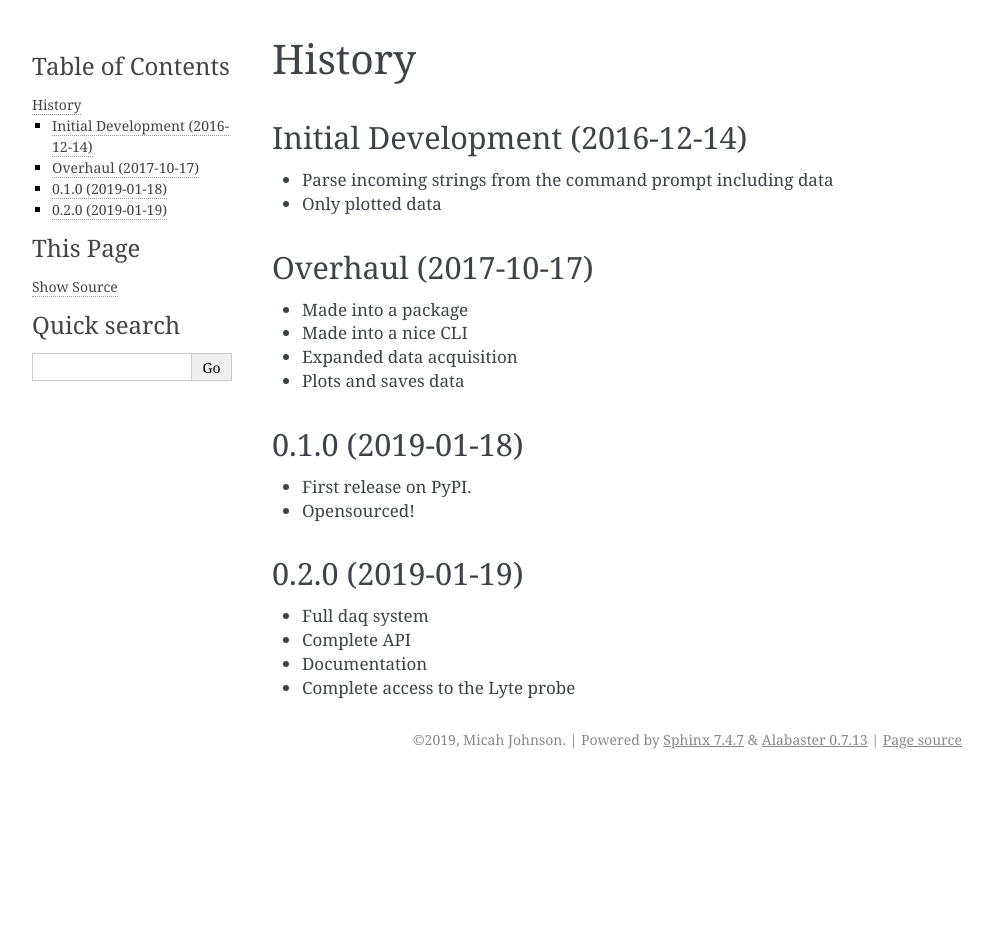
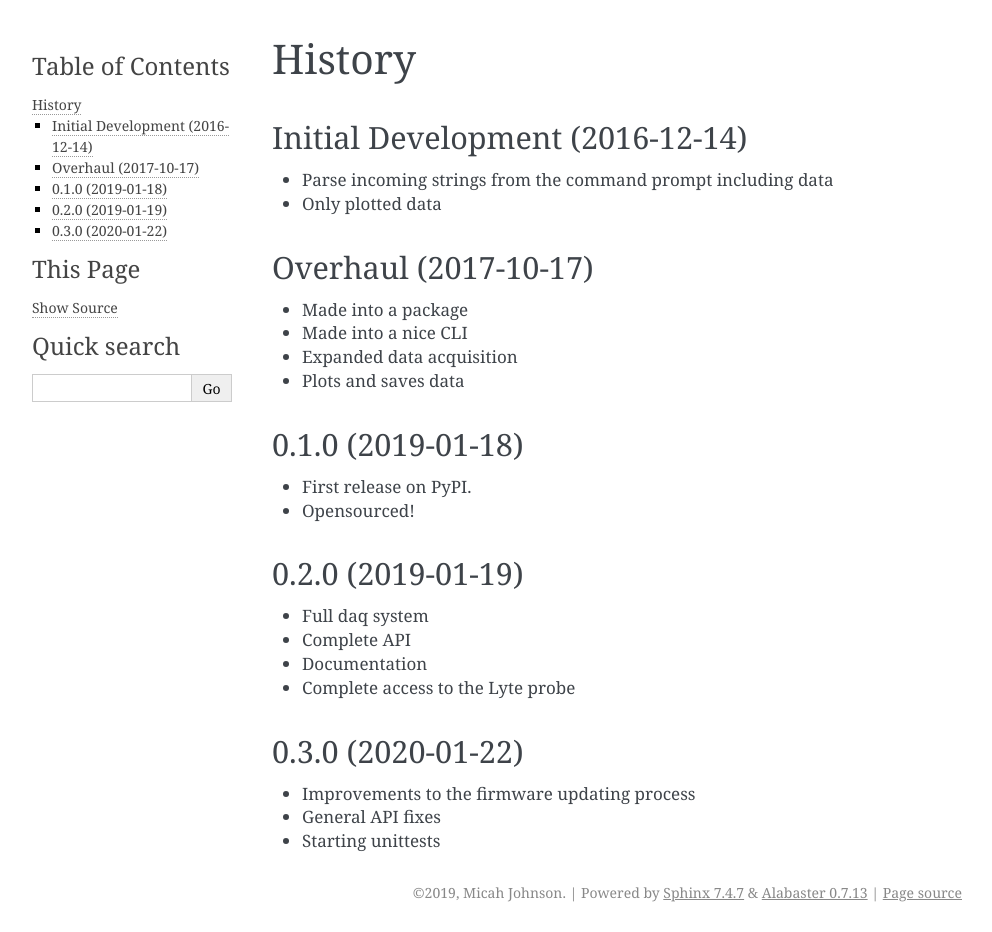
Before and after one commit to AdventureData/radicl, a Sphinx documentation site: the page built from docs/history.rst, in a window 1280 px wide. Shown: the whole page, without its empty margins (148-1140 px from the left). Built offline with Sphinx 7.4.7, drawn with Linux system fonts in a browser that asks for light colours; pages that are not in the unit, such as notebooks, are missing from menus; before the commit the page ends 900 px from its top, so only the background shows below that.

Commit message:
Updated the docs
Bump version: 0.2.5 → 0.3.0

```diff
--- a/docs/history.rst
+++ b/docs/history.rst
@@ -29,3 +29,10 @@ Overhaul (2017-10-17)
 * Complete API
 * Documentation
 * Complete access to the Lyte probe
+
+0.3.0 (2020-01-22)
+------------------
+
+* Improvements to the firmware updating process
+* General API fixes
+* Starting unittests
--- a/radicl/__init__.py
+++ b/radicl/__init__.py
@@ -4,4 +4,4 @@
 
 __author__ = """Micah Johnson"""
 __email__ = 'micah@adventuredata.com'
-__version__ = '0.2.5'
+__version__ = '0.3.0'
--- a/setup.py
+++ b/setup.py
@@ -43,7 +43,7 @@ setup(
     test_suite='tests',
     tests_require=test_requirements,
     url='https://github.com/adventuredata/radicl',
-    version='0.2.5',
+    version='0.3.0',
     zip_safe=False,
     scripts = ['scripts/plotlyte',],
      entry_points = {
```
Also changed, not shown: .bumpversion.cfg.
